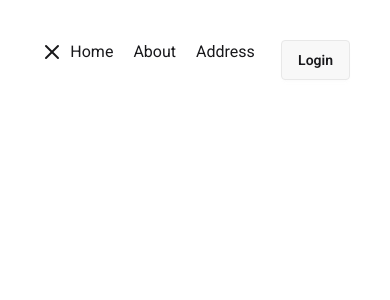
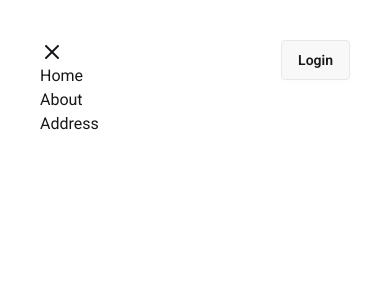
Before and after one commit to Rahaman-Atikur/React_Awesome_Component, a React (Vite) app: page /address in a window 390 px wide. Shown: the top 300 px of the page. Built offline with nearby package versions, Linux system fonts and the light colour scheme.

Commit message:
Done almost

```diff
--- a/src/Components/NavBar/NavBar.jsx
+++ b/src/Components/NavBar/NavBar.jsx
@@ -21,16 +21,21 @@ const navData = [
 ];
 export default function NavBar() {
     const [open, setOpen] = useState(false);
+    const links = navData.map((route) => <Nav route={route}></Nav>);
     return (
         <div className="flex justify-between mx-10 my-10">
             <span onClick={() => setOpen(!open)}>
                 {
                     open ? <AlignJustify /> : <X />
                 }
+                <ul className="lg:hidden">
+                    {links}
+                </ul>
             </span>
-            <ul className="flex">
+
+            <ul className="hidden sm:flex">
                 {
-                    navData.map((route) => <Nav route={route}></Nav>)
+                    links
                 }
             </ul>
             <button className="btn">Login</button>
```
